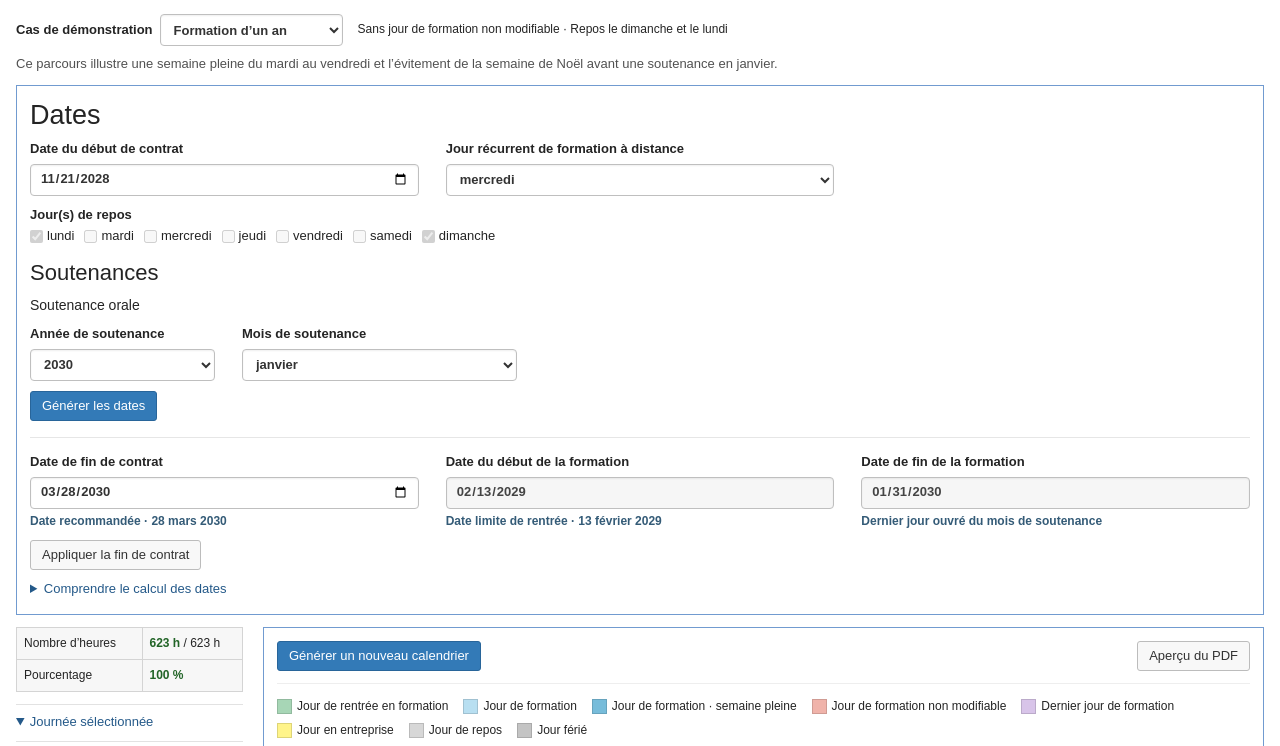
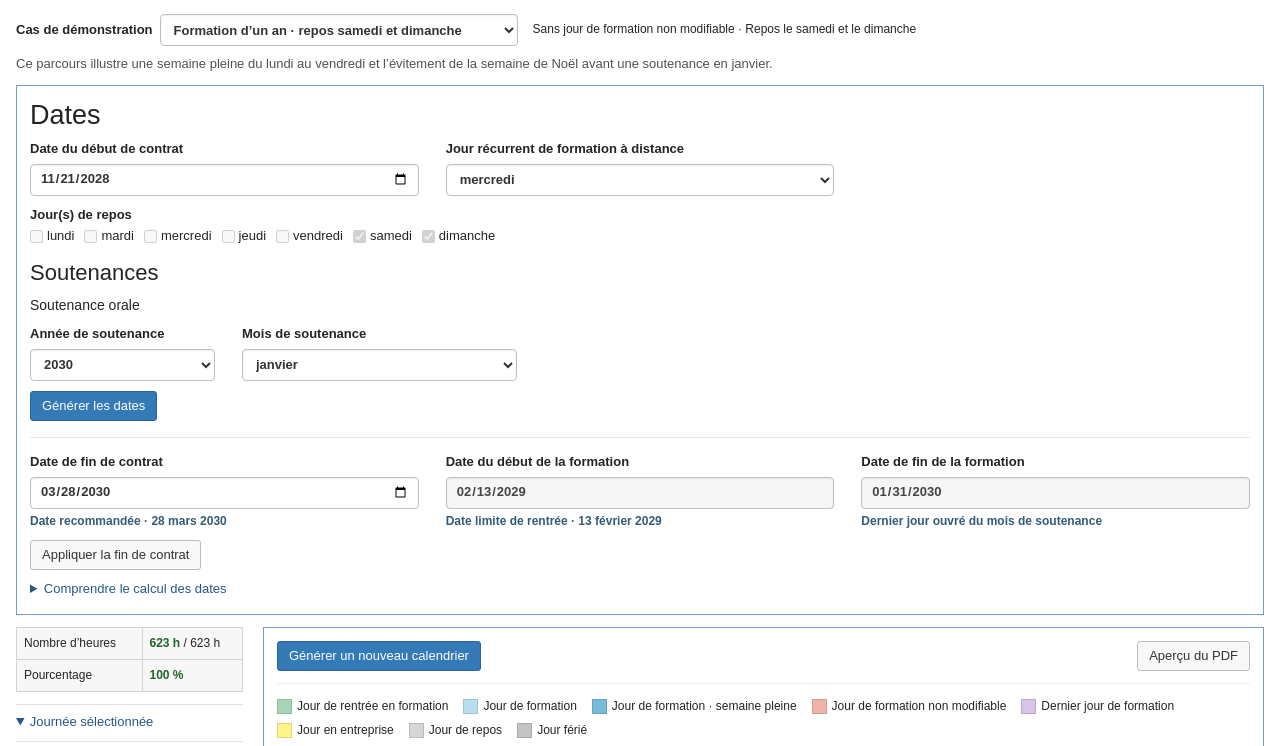
Before and after one commit to lisafrd1994/visiboard-calendrier-maquette, a plain HTML site: page index.html in a window 1280 px wide. Shown: the top 746 px of the page. Drawn offline with Linux system fonts and the light colour scheme.

Commit message:
Présenter trois cas de formation et de jours de repos

```diff
--- a/index.html
+++ b/index.html
@@ -81,8 +81,9 @@ details{font-size:13px}summary{cursor:pointer;color:#245989}details details{marg
 <dialog id="document" class="modal"><div class="section-head"><h2>Calendrier prévisionnel de formation</h2><div class="no-print"><button id="print" class="action">Imprimer / PDF</button> <button id="close" class="ghost">Fermer</button></div></div><p id="pdf-summary"></p><div class="legend" id="pdf-legend"></div><div class="print-grid" id="pdf-grid"></div></dialog>
 <script>
 const cases = [
-  {name:"Formation d’un an", tag:"Sans jour de formation non modifiable", subtitle:"Repos le dimanche et le lundi", description:"Ce parcours illustre une semaine pleine du mardi au vendredi et l’évitement de la semaine de Noël avant une soutenance en janvier.", start:"2028-11-21", defense:"2030-01", weekday:3, rest:[0,1], fixed:[], level:2, duration:12},
-  {name:"Formation de deux ans", tag:"Avec jours de formation non modifiables", subtitle:"Repos le dimanche et le lundi", description:"Les jours non modifiables sont inclus dans le volume du contrat. Le samedi peut être travaillé en entreprise. La formation a lieu sur les jours éligibles du mardi au vendredi.", start:"2026-12-07", defense:"2029-02", weekday:3, rest:[0,1], fixed:["2029-01-09","2029-01-10"], level:3, duration:24}
+  {name:"Formation d’un an · repos samedi et dimanche", tag:"Sans jour de formation non modifiable", subtitle:"Repos le samedi et le dimanche", description:"Ce parcours illustre une semaine pleine du lundi au vendredi et l’évitement de la semaine de Noël avant une soutenance en janvier.", start:"2028-11-21", defense:"2030-01", weekday:3, rest:[0,6], fixed:[], level:2, duration:12},
+  {name:"Formation de deux ans · repos samedi et dimanche", tag:"Avec jours de formation non modifiables", subtitle:"Repos le samedi et le dimanche", description:"Les jours non modifiables sont inclus dans le volume du contrat. Une semaine pleine de formation va du lundi au vendredi hors jours fériés.", start:"2026-12-07", defense:"2029-02", weekday:3, rest:[0,6], fixed:["2029-01-09","2029-01-10"], level:3, duration:24},
+  {name:"Formation de deux ans · repos dimanche et lundi", tag:"Avec jours de formation non modifiables", subtitle:"Repos le dimanche et le lundi", description:"Les jours non modifiables sont inclus dans le volume du contrat. Le samedi peut être travaillé en entreprise. Une semaine pleine de formation va du mardi au vendredi hors jours fériés.", start:"2026-12-07", defense:"2029-02", weekday:3, rest:[0,1], fixed:["2029-01-09","2029-01-10"], level:3, duration:24}
 ];
 const workweekHours=35;
 const minimumShare=.25;
```
